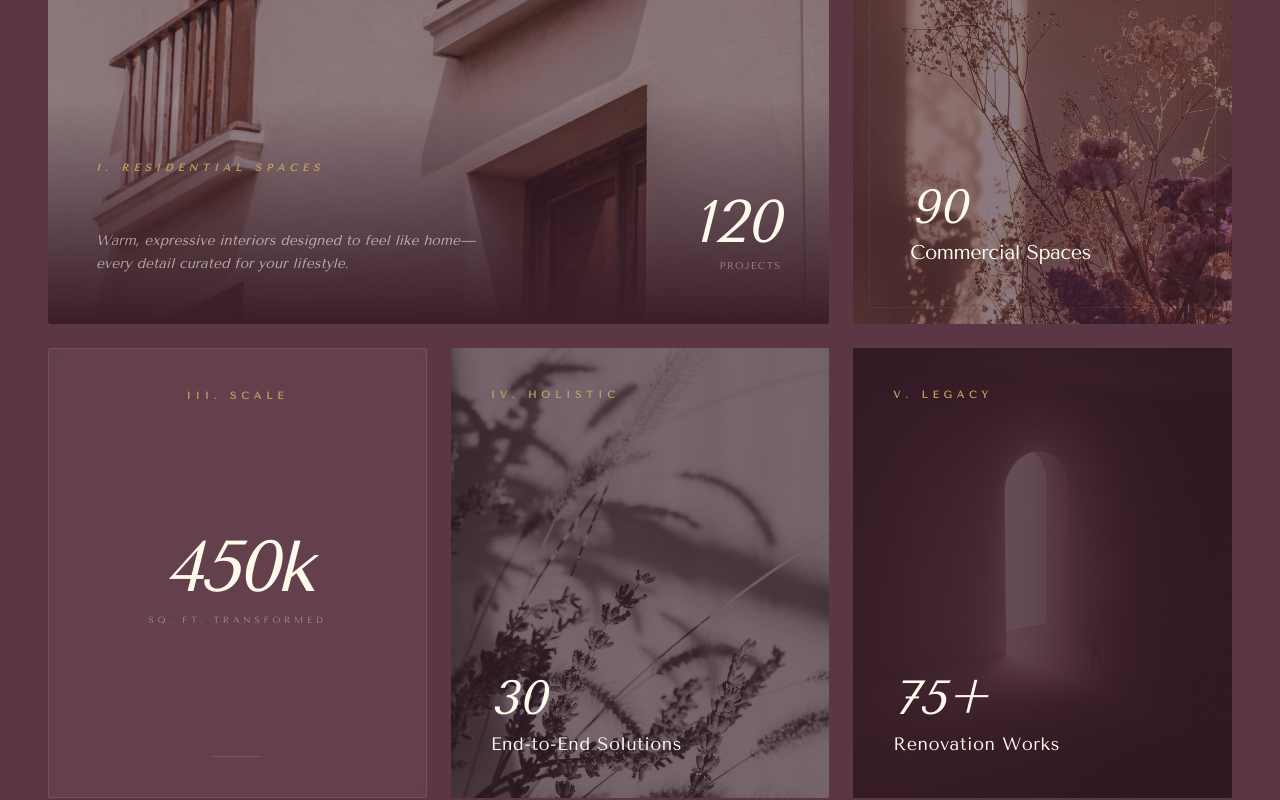
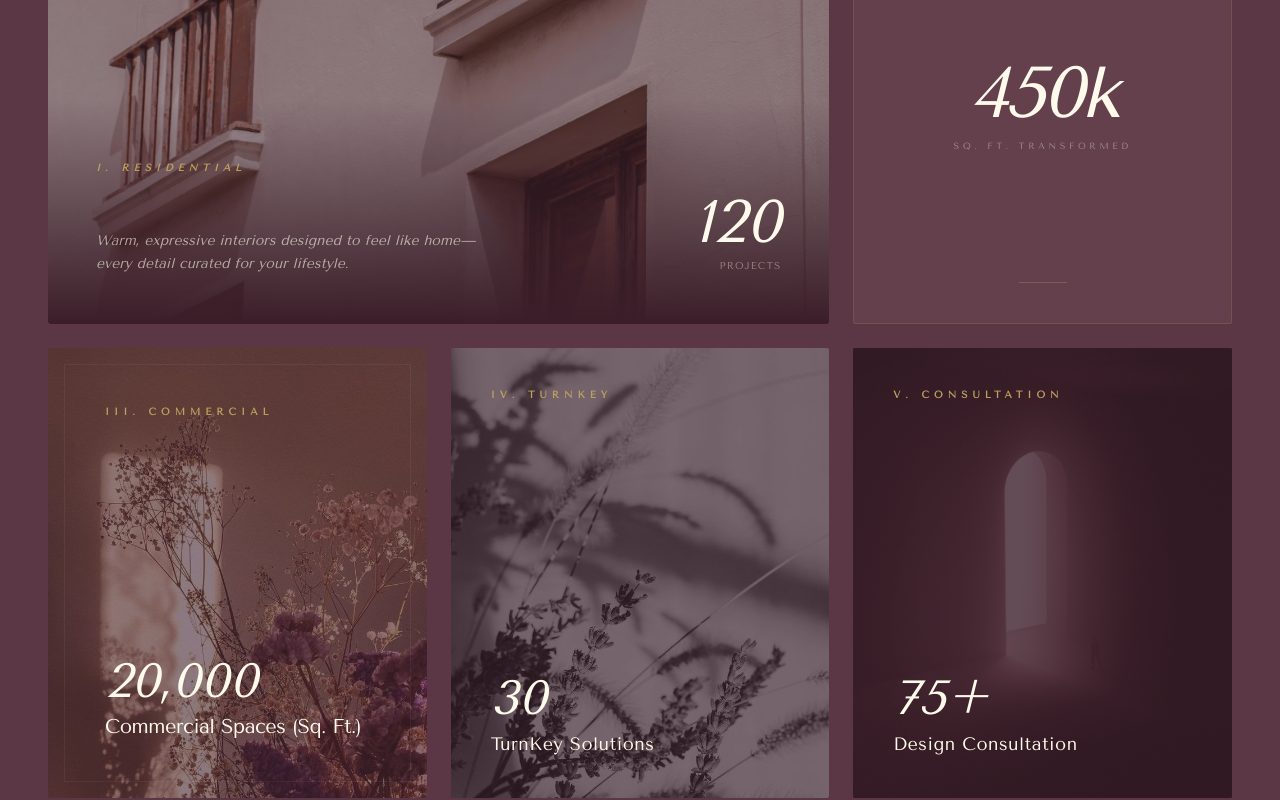
Before and after one commit to AbhiramanKuntimaddi/SPDesignStudio-website, a Next.js app: page / in a window 1280 px wide. Shown: the part 1900-2700 px from the top of the page. Built offline with nearby package versions, Linux system fonts and the light colour scheme.

Commit message:
Updated the footer, removed not used stuff and then updated the services as per resquest

```diff
--- a/app/emails/InquiryTemplate.tsx
+++ b/app/emails/InquiryTemplate.tsx
@@ -9,7 +9,6 @@ import {
 	Section,
 	Text,
 } from "@react-email/components";
-import * as React from "react";
 
 interface EmailProps {
 	type: string;
@@ -83,7 +82,7 @@ export const InquiryTemplate = ({
 							This is an automated notification from the SP Design Studio
 							digital portal. All inquiries are archived for studio records.
 						</Text>
-						<Text style={footerURL}>spandanapuppala.com</Text>
+						<Text style={footerURL}>spandanapuppala.in</Text>
 					</Section>
 				</Container>
 			</Body>
--- a/components/Footer/Footer.tsx
+++ b/components/Footer/Footer.tsx
@@ -16,11 +16,11 @@ const Footer = () => {
 					<div className="text-[10px] uppercase tracking-[0.3em] opacity-20 font-light">
 						Website brought to life by{" "}
 						<a
-							href="https://akport.vercel.app"
+							href="https://akport26.vercel.app"
 							target="_blank"
 							rel="noopener noreferrer"
 							className="underline underline-offset-4 hover:text-[#bfa15f] transition-colors">
-							AK
+							Abhiraman Kuntimaddi
 						</a>
 					</div>
 				</div>
--- a/components/Index/Services.tsx
+++ b/components/Index/Services.tsx
@@ -34,9 +34,11 @@ const Service = () => {
 					<motion.span
 						initial={{ opacity: 0 }}
 						whileInView={{ opacity: 0.5 }}
+						viewport={{ once: true }}
 						className="text-sm md:text-lg tracking-[0.8em] uppercase text-[#fffaeb] mb-6">
 						Disciplines
 					</motion.span>
+
 					<motion.h2
 						initial={{ opacity: 0, y: 20 }}
 						whileInView={{ opacity: 1, y: 0 }}
@@ -46,9 +48,9 @@ const Service = () => {
 					</motion.h2>
 				</header>
 
-				{/* The Grid */}
+				{/* Grid */}
 				<div className="grid grid-cols-1 md:grid-cols-2 lg:grid-cols-3 gap-6 auto-rows-fr mb-32">
-					{/* Card I: Residential */}
+					{/* I. Residential */}
 					<motion.div
 						variants={cardVariant}
 						initial="hidden"
@@ -63,14 +65,17 @@ const Service = () => {
 							className="object-cover opacity-50 group-hover:scale-105 transition-transform duration-[3s]"
 						/>
 						<div className="absolute inset-0 bg-gradient-to-t from-[#3a1d28] via-transparent to-transparent" />
+
 						<div className="absolute inset-0 p-8 lg:p-12 flex flex-col justify-end">
-							<span className="text-[#bfa15f] text-[10px] tracking-[0.5em] uppercase font-bold mb-4 block italic">
-								I. {services[0].title}
+							<span className="text-[#bfa15f] text-[10px] tracking-[0.5em] uppercase font-bold mb-4 italic">
+								I. Residential
 							</span>
+
 							<div className="flex flex-col md:flex-row md:items-end justify-between gap-6">
 								<p className="text-[#fffaeb]/60 text-sm max-w-sm font-light leading-relaxed italic">
 									{services[0].description}
 								</p>
+
 								<div className="text-[#fffaeb] text-right">
 									<span className="text-6xl font-extralight italic leading-none block">
 										<CountUp end={services[0].projects} enableScrollSpy />
@@ -83,13 +88,37 @@ const Service = () => {
 						</div>
 					</motion.div>
 
-					{/* Card II: Commercial */}
+					{/* II. Overall Sft Transformed */}
 					<motion.div
 						variants={cardVariant}
 						initial="hidden"
 						whileInView="visible"
 						viewport={{ once: true }}
 						custom={1}
+						className="group relative overflow-hidden rounded-sm border border-[#bfa15f]/20 bg-[#fffaeb]/5 backdrop-blur-sm flex flex-col justify-between p-10 min-h-[350px]">
+						<span className="text-[#bfa15f] text-[10px] tracking-[0.5em] uppercase font-bold text-center">
+							II. Scale
+						</span>
+
+						<div className="text-[#fffaeb] text-center">
+							<div className="text-7xl font-extralight italic mb-2 tracking-tighter leading-none">
+								<CountUp end={450} suffix="k" enableScrollSpy />
+							</div>
+							<p className="text-[#fffaeb]/40 text-[9px] uppercase tracking-[0.4em] leading-loose">
+								Sq. Ft. Transformed
+							</p>
+						</div>
+
+						<div className="h-[1px] w-12 bg-[#bfa15f] mx-auto opacity-30" />
+					</motion.div>
+
+					{/* III. Commercial Spaces */}
+					<motion.div
+						variants={cardVariant}
+						initial="hidden"
+						whileInView="visible"
+						viewport={{ once: true }}
+						custom={2}
 						className="group relative overflow-hidden rounded-sm bg-[#4a2b37] min-h-[450px]">
 						<Image
 							src={services[1].backgroundImage}
@@ -97,44 +126,24 @@ const Service = () => {
 							fill
 							className="object-cover opacity-40 group-hover:scale-110 transition-transform duration-[3s]"
 						/>
+
 						<div className="absolute inset-0 p-10 flex flex-col justify-between border border-[#fffaeb]/5 m-4">
 							<span className="text-[#bfa15f] text-[10px] tracking-[0.5em] uppercase font-bold">
-								II. Commercial
+								III. Commercial
 							</span>
+
 							<div className="text-[#fffaeb]">
 								<span className="text-5xl font-extralight italic block leading-none mb-2">
-									<CountUp end={services[1].projects} enableScrollSpy />
+									20,000
 								</span>
 								<h3 className="text-xl font-light tracking-tight">
-									{services[1].title}
+									Commercial Spaces (Sq. Ft.)
 								</h3>
 							</div>
 						</div>
 					</motion.div>
 
-					{/* Card III: Metric Detail (Sqft) */}
-					<motion.div
-						variants={cardVariant}
-						initial="hidden"
-						whileInView="visible"
-						viewport={{ once: true }}
-						custom={2}
-						className="group relative overflow-hidden rounded-sm border border-[#bfa15f]/20 bg-[#fffaeb]/5 backdrop-blur-sm flex flex-col justify-between p-10 min-h-[350px]">
-						<span className="text-[#bfa15f] text-[10px] tracking-[0.5em] uppercase font-bold text-center">
-							III. Scale
-						</span>
-						<div className="text-[#fffaeb] text-center">
-							<div className="text-7xl font-extralight italic mb-2 tracking-tighter leading-none">
-								<CountUp end={450} suffix="k" enableScrollSpy />
-							</div>
-							<p className="text-[#fffaeb]/40 text-[9px] uppercase tracking-[0.4em] font-medium leading-loose">
-								Sq. Ft. Transformed
-							</p>
-						</div>
-						<div className="h-[1px] w-12 bg-[#bfa15f] mx-auto opacity-30" />
-					</motion.div>
-
-					{/* Card IV: End-to-End Solutions */}
+					{/* IV. TurnKey Solutions */}
 					<motion.div
 						variants={cardVariant}
 						initial="hidden"
@@ -148,22 +157,24 @@ const Service = () => {
 							fill
 							className="object-cover opacity-40 grayscale group-hover:grayscale-0 transition-all duration-1000"
 						/>
+
 						<div className="absolute inset-0 p-10 flex flex-col justify-between bg-black/10">
 							<span className="text-[#bfa15f] text-[10px] tracking-[0.5em] uppercase font-bold">
-								IV. Holistic
+								IV. TurnKey
 							</span>
+
 							<div className="text-[#fffaeb]">
 								<span className="text-5xl font-extralight italic block mb-2">
 									<CountUp end={services[2].projects} enableScrollSpy />
 								</span>
 								<h3 className="text-lg font-light tracking-wide">
-									{services[2].title}
+									TurnKey Solutions
 								</h3>
 							</div>
 						</div>
 					</motion.div>
 
-					{/* Card V: Renovation Works */}
+					{/* V. Design Consultation */}
 					<motion.div
 						variants={cardVariant}
 						initial="hidden"
@@ -177,16 +188,18 @@ const Service = () => {
 							fill
 							className="object-cover opacity-50"
 						/>
+
 						<div className="absolute inset-0 p-10 flex flex-col justify-between bg-[#3a1d28]/60">
 							<span className="text-[#bfa15f] text-[10px] tracking-[0.5em] uppercase font-bold">
-								V. Legacy
+								V. Consultation
 							</span>
+
 							<div className="text-[#fffaeb]">
 								<span className="text-5xl font-extralight italic block mb-2">
 									<CountUp end={services[3].projects} enableScrollSpy />+
 								</span>
 								<h3 className="text-lg font-light tracking-wide">
-									{services[3].title}
+									Design Consultation
 								</h3>
 							</div>
 						</div>
```
